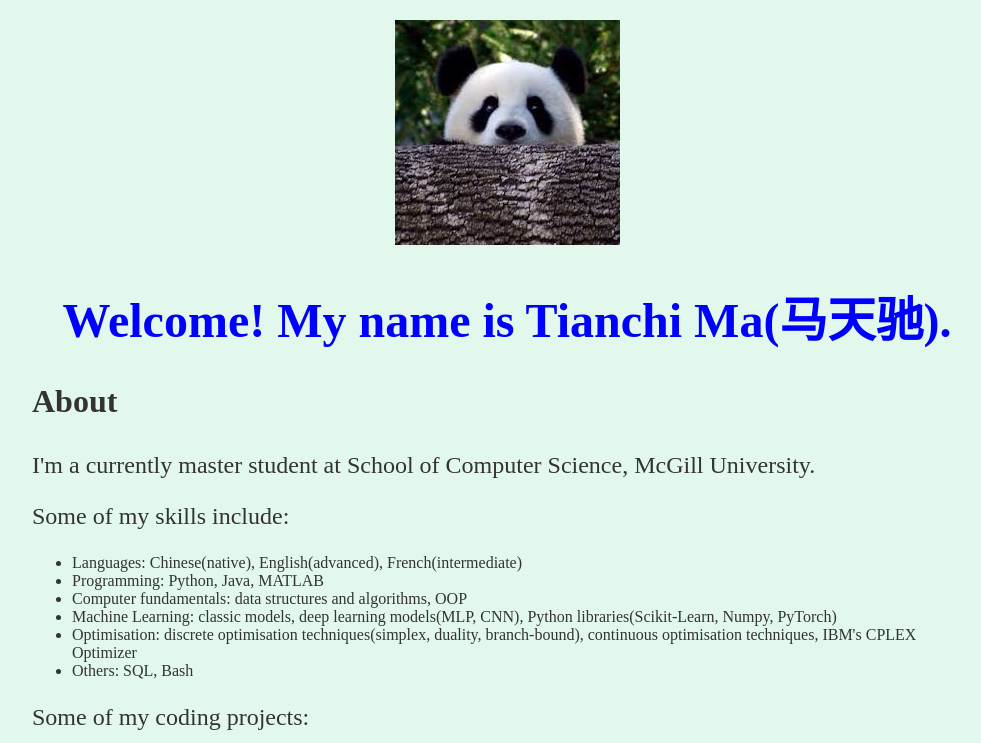
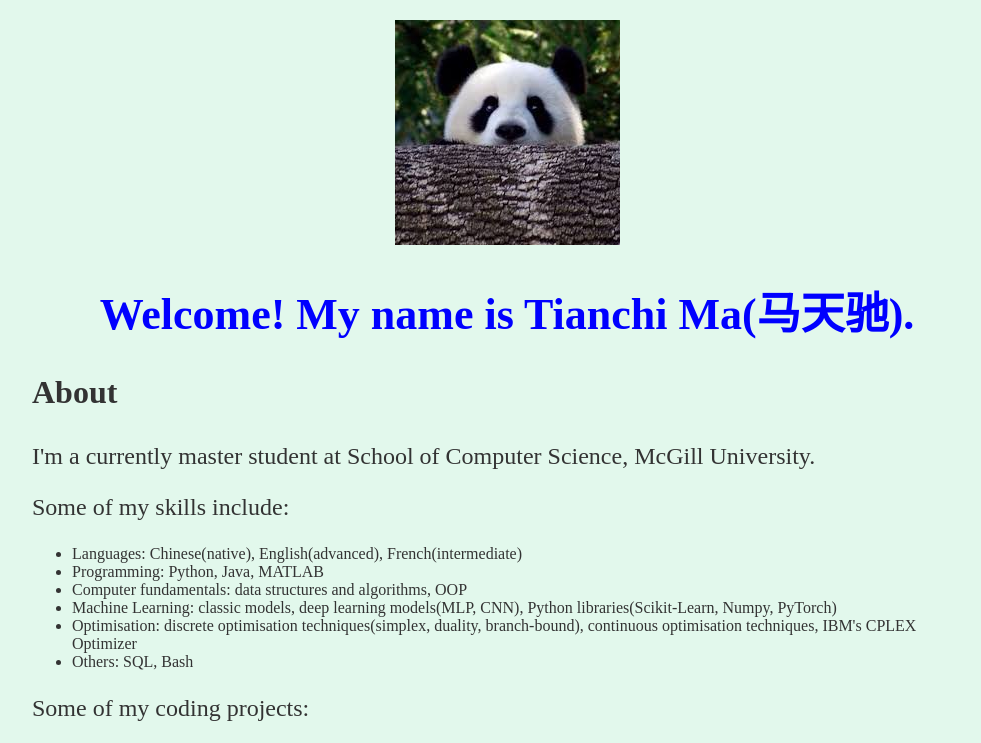
Before and after one commit to TianchiZERO/TianchiZERO.github.io, a plain HTML site: page index.html in a window 1280 px wide. Shown: the top 743 px of the page, without its empty margins (133-1114 px from the left). Drawn offline with Linux system fonts and the light colour scheme.

Commit message:
Update styles.css

```diff
--- a/styles.css
+++ b/styles.css
@@ -23,7 +23,7 @@ margin: 20px auto;
 }
 
 h1{
-	font-size: 300%
+	font-size: 275%
 }
 h3{
 	font-size: 200%;
```
